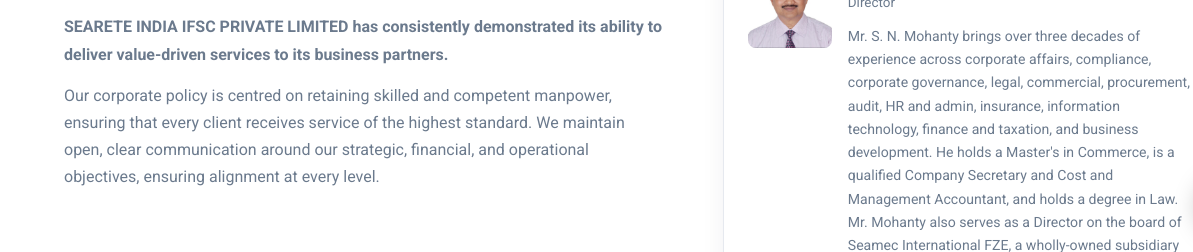
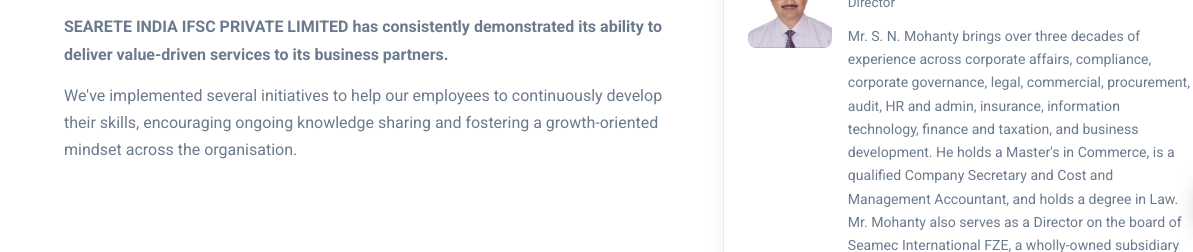
Before and after one commit to daiwikkandpal-commits/searete-website, a plain HTML site: page key-executives.html in a window 1280 px wide. Shown: the part 548-800 px from the top of the page, 0-1193 px from the left. Drawn offline with Linux system fonts and the light colour scheme.

Commit message:
Update key-executives.html

```diff
--- a/key-executives.html
+++ b/key-executives.html
@@ -69,7 +69,7 @@
         <div class="eyebrow">People</div>
         <h2>Key executives</h2>
         <p style="margin-top:16px;"><strong>SEARETE INDIA IFSC PRIVATE LIMITED has consistently demonstrated its ability to deliver value-driven services to its business partners.</strong></p>
-        <p>Our corporate policy is centred on retaining skilled and competent manpower, ensuring that every client receives service of the highest standard. We maintain open, clear communication around our strategic, financial, and operational objectives, ensuring alignment at every level.</p>
+        <p> We've implemented several initiatives to help our employees to continuously develop their skills, encouraging ongoing knowledge sharing and fostering a growth-oriented mindset across the organisation.</p>
       </div>
       <div class="reveal">
         <div class="exec-card featured"><img src="images/exec-mohanty.jpg" alt="Mr. Sachidananda Mohanty" class="exec-photo"><div class="exec-body"><div class="name">Sachidananda Mohanty</div><div class="role">Director</div><p class="bio">Mr. S. N. Mohanty brings over three decades of experience across corporate affairs, compliance, corporate governance, legal, commercial, procurement, audit, HR and admin, insurance, information technology, finance and taxation, and business development. He holds a Master's in Commerce, is a qualified Company Secretary and Cost and Management Accountant, and holds a degree in Law. Mr. Mohanty also serves as a Director on the board of Seamec International FZE, a wholly-owned subsidiary of the company, and Seamate Shipping FZC, a step-down subsidiary, and is entrusted with the operations of overseas subsidiaries and business development.</p></div></div>
```
